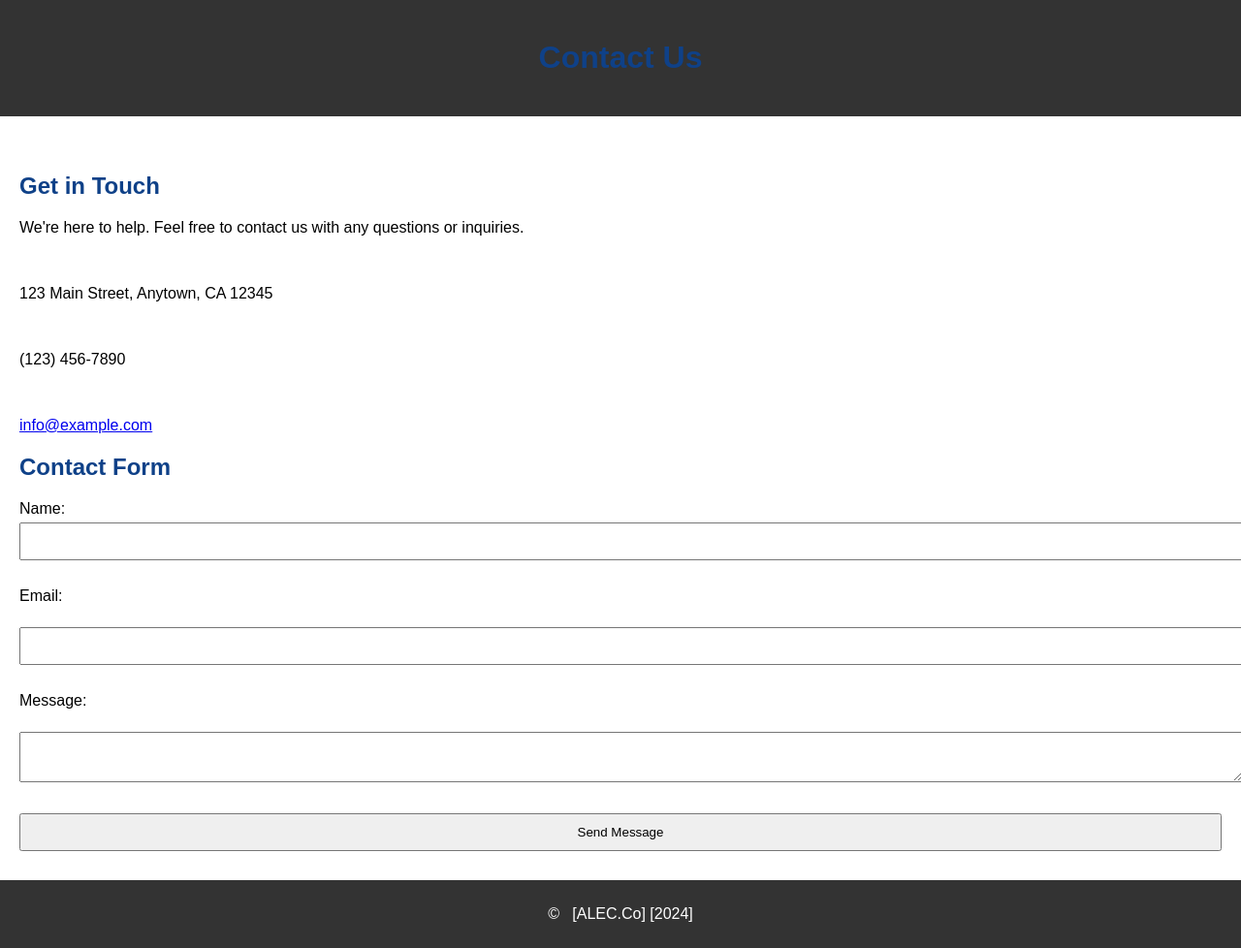
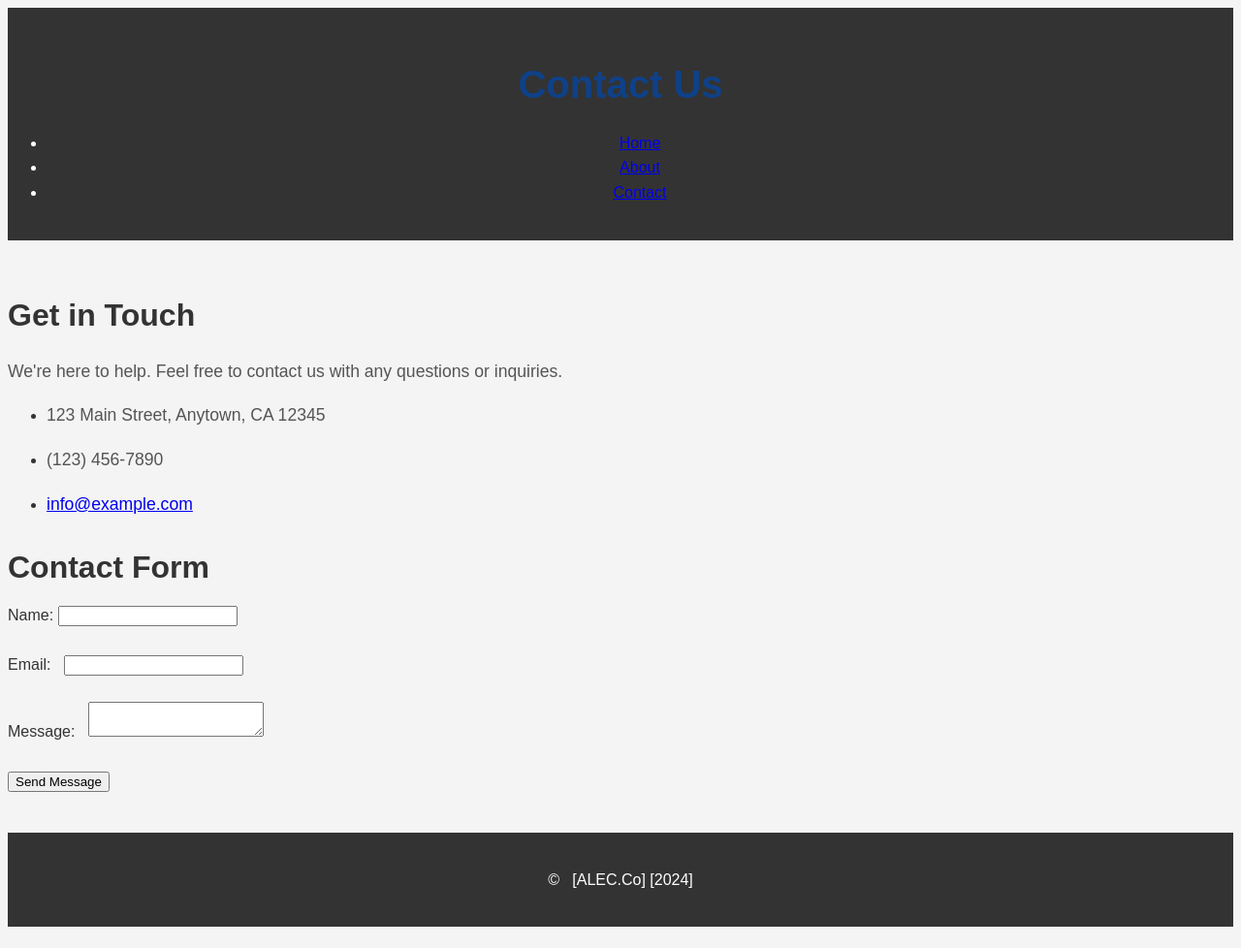
Before and after one commit to ALEC79-oos/storytelling-website, a plain HTML site: page html.css/Contact.html in a window 1280 px wide. Shown: the whole page at 97% size. Drawn offline with Linux system fonts and the light colour scheme.

Commit message:
This is my first commit

```diff
--- a/html.css/Contact.html
+++ b/html.css/Contact.html
@@ -7,6 +7,13 @@
 <body>
     <header>
         <h1>Contact Us</h1>
+        <nav>
+            <ul>
+                <li><a href="index.html">Home</a></li>
+                <li><a href="about.html">About</a></li>
+                <li><a href="contact.html">Contact</a></li>
+            </ul>
+          </nav>
     </header>
 
 
--- a/html.css/style.css
+++ b/html.css/style.css
@@ -4,103 +4,122 @@ h3{color:rgb(15, 65, 136);}
 
 .list{color:rgb(15, 65, 136);}
 
-body {
-    font-family: Arial, sans-serif;
-    margin: 0;
-    padding: 0;
+{
+  margin: 0;
+  padding: 0;
+  box-sizing: border-box;
 }
 
-header {
-    background-color: #333;
-    color: #fff;
-    padding: 20px;
-    text-align: center;
-
+/* Body Styling */
+body {
+  font-family: 'Arial', sans-serif;
+  line-height: 1.6;
+  background-color: #f4f4f4;
+  color: #333;
 }
 
-.about-section {
-    padding: 20px;
-    text-align: center;
+/* Header Section */
+header {
+  background-color: #333;
+  color: #fff;
+  padding: 20px 0;
+  text-align: center;
 }
 
-.team-section {
-    padding: 20px;
-    text-align: center;
+header h1 {
+  font-size: 2.5rem;
+  margin-bottom: 10px;
 }
 
-.team-member {
-    display: inline-block;
-    margin: 20px;
-    text-align: center;
+header p {
+  font-size: 1.2rem;
 }
 
-footer {
-    background-color: #333;
-    color: #fff;
-    padding: 10px;
-    text-align: center;
+/* Main Section */
+main {
+  width: 80%;
+  max-width: 1200px;
+  margin: 40px auto;
+  padding: 20px;
+  background-color: #fff;
+  border-radius: 8px;
+  box-shadow: 0 0 10px rgba(0, 0, 0, 0.1);
 }
 
+/* Section Styling */
+section {
+  margin-bottom: 40px;
+}
 
-body {
-    font-family: Arial, sans-serif;
-    margin: 0;
-    padding: 0;
+section h2 {
+  font-size: 2rem;
+  color: #333;
+  margin-bottom: 10px;
+}
+
+section p {
+  font-size: 1.1rem;
+  color: #555;
+}
+
+/* Image Styling */
+img {
+  max-width: 100%;
+  height: auto;
+  border-radius: 8px;
+  box-shadow: 0 4px 8px rgba(0, 0, 0, 0.1);
+  margin-top: 20px;
+}
+
+/* About Content Layout */
+.about-content {
+  display: flex;
+  justify-content: space-between;
+  align-items: center;
+}
+
+.about-text {
+  width: 60%;
+  padding-right: 20px;
+}
+
+.about-image {
+  width: 35%;
+}
+
+.about-image img {
+  border-radius: 50%;
+  max-width: 100%;
+  margin-top: 0;
+}
+
+/* Footer Section */
+footer {
+  background-color: #333;
+  color: #fff;
+  text-align: center;
+  padding: 20px;
+  margin-top: 40px;
+}
+
+footer p {
+  font-size: 1rem;
+}
+
+/* Media Queries for Responsiveness */
+@media screen and (max-width: 768px) {
+  .about-content {
+      flex-direction: column;
+      text-align: center;
   }
 
-  header {
-    background-color: #333;
-    color: #fff;
-    padding: 20px;
-    text-align: center;
-
+  .about-text {
+      width: 100%;
+      padding-right: 0;
   }
 
-  .contact-section {
-    padding: 20px;
+  .about-image {
+      width: 100%;
+      margin-top: 20px;
   }
-
-  .contact-info {
-    list-style-type: none;
-    padding: 0;
-  }
-
-  .contact-info li {
-    margin-bottom: 10px;
-  }
-
-  .contact-info i {
-    margin-right: 10px;
-  }
-
-  form {
-    margin-top: 20px;
-  }
-
-  label {
-    display: block;
-    margin-bottom: 5px;
-  }
-
-  input, textarea {
-    width: 100%;
-    padding: 10px;
-    margin-bottom: 10px;
-  }
-
-  button {
-    background-color:
-   #4CAF50;
-    color: white;
-    padding: 10px 20px;
-    border: none;
-    cursor: pointer;
-
-  }
-
-  footer {
-    background-color: #333;
-    color: #fff;
-    padding: 10px;
-    text-align: center;
-  }
+}
```
Also changed, not shown: html.css/About.html (+7 -0 lines).
